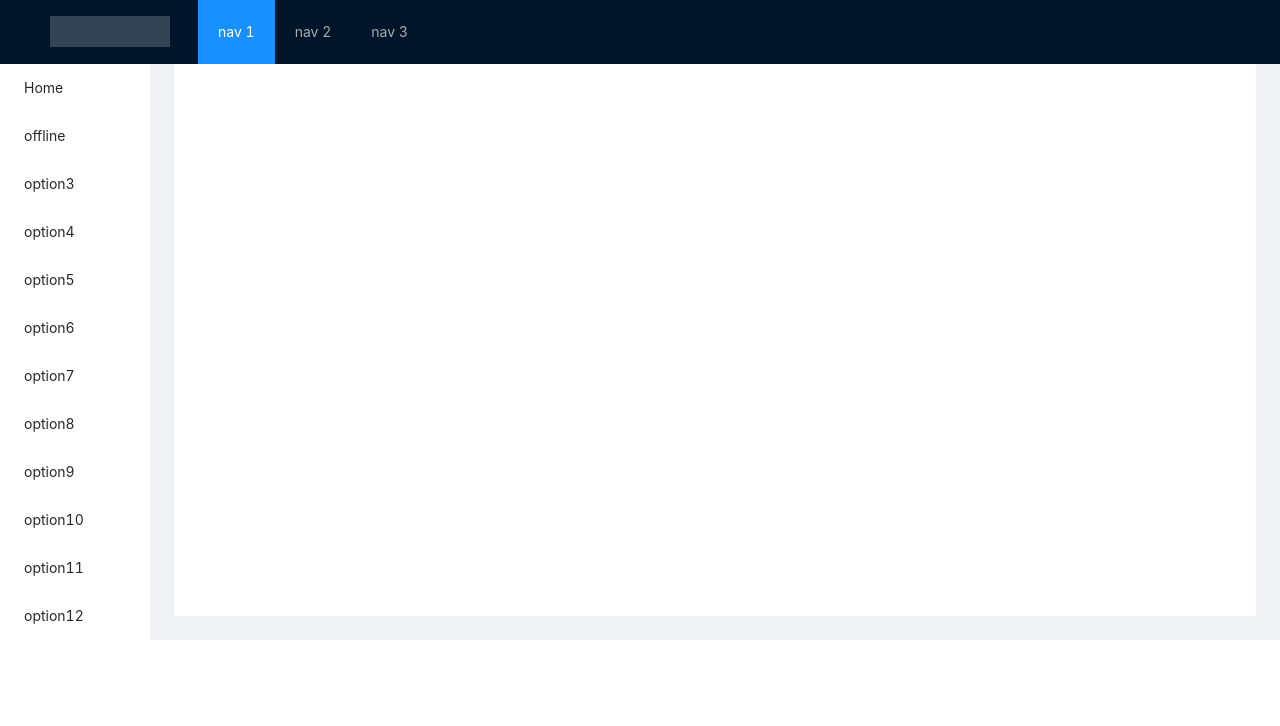
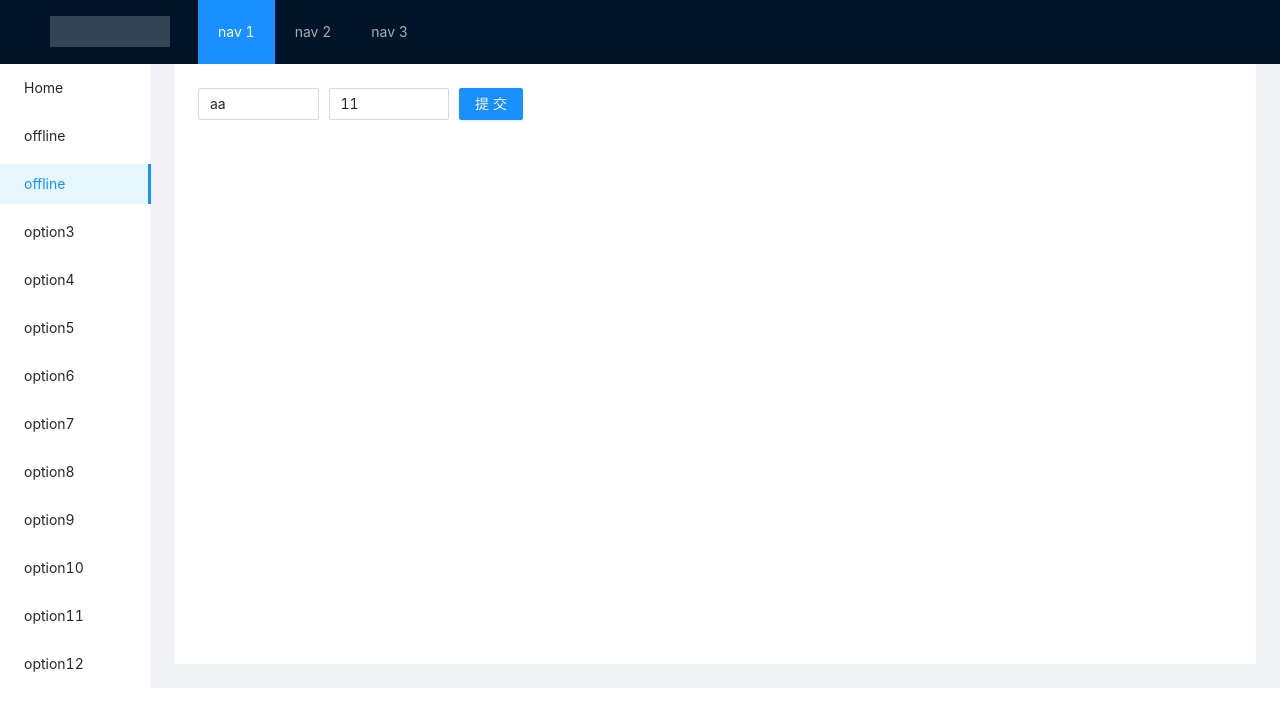
Before and after one commit to zsm85887823/ywzj-offline, a Vue app: page /test in a window 1280 px wide. Shown: the top 726 px of the page. Built offline with nearby package versions, Linux system fonts and the light colour scheme.

Commit message:
增加其他服务器，跨域问题未解决

```diff
--- a/src/App.vue
+++ b/src/App.vue
@@ -20,14 +20,17 @@
           :selectedKeys="selectedKeys1"
           :style="{ height: '100%', borderRight: 0 }"
         >
-
-            <a-menu-item key="">
+          <a-menu-item key="home">
             Home
-              <router-link to="/"/>
+            <router-link to="/home" />
           </a-menu-item>
           <a-menu-item key="offline">
             offline
-                <router-link to="/offline"/>
+            <router-link to="/offline" />
+          </a-menu-item>
+          <a-menu-item key="test">
+            offline
+            <router-link to="/Test" />
           </a-menu-item>
           <a-menu-item key="3">option3</a-menu-item>
           <a-menu-item key="4">option4</a-menu-item>
@@ -39,7 +42,6 @@
           <a-menu-item key="10">option10</a-menu-item>
           <a-menu-item key="11">option11</a-menu-item>
           <a-menu-item key="12">option12</a-menu-item>
-
         </a-menu>
       </a-layout-sider>
       <a-layout style="padding: 0 24px 24px">
@@ -51,7 +53,7 @@
             minHeight: '280px',
           }"
         >
-        <router-view/>
+          <router-view />
         </a-layout-content>
       </a-layout>
     </a-layout>
@@ -72,26 +74,26 @@
 
 <script>
 import { defineComponent, ref, watch } from "vue";
-import { useRoute } from 'vue-router'
+import { useRoute } from "vue-router";
 export default defineComponent({
   name: "App",
   setup() {
-    const selectedKeys1 = ref([""]);
+    const selectedKeys1 = ref(["home"]);
     const selectedKeys2 = ref(["21"]);
-    const openKeys = ref(["sub1"])
 
     // 监测路由，选中对应导航菜单项
-    const route = useRoute()
-    watch(() => route.path, (newValue) => {
-      selectedKeys1.value = [newValue.substring(1)]
-    })
+    const route = useRoute();
+    watch(
+      () => route.path,
+      (newValue) => {
+        selectedKeys1.value = [newValue.substring(1)];
+      }
+    );
 
     return {
       selectedKeys1,
       selectedKeys2,
-      openKeys,
-    }
+    };
   },
-
 });
 </script>
--- a/src/api/battle_task.js
+++ b/src/api/battle_task.js
@@ -2,7 +2,7 @@ import { post } from '@/util/request';
 
 const battleTaskApis = {
     startTask(params) {
-        return post("/battle_task", params)
+        return post("http://134.175.16.92:2555/battle_task", params)
     }
 }
 
--- /dev/null
+++ b/src/api/orign_api.js
@@ -0,0 +1,9 @@
+import { get } from '@/util/request';
+
+const orignApis = {
+    startTask() {
+        return get("/gameChara/queryMapList", )
+    }
+}
+
+export default orignApis
--- a/src/util/request.js
+++ b/src/util/request.js
@@ -1,7 +1,7 @@
 import axios from 'axios';
 
 const instance = axios.create({
-    baseURL: 'http://134.175.16.92:2555'
+    baseURL: 'http://www.yunyingxiaowu.com/foodie-api/'
 })
 
 //请求拦截
--- /dev/null
+++ b/src/views/Test.vue
@@ -0,0 +1,51 @@
+<template>
+  <a-input-group size="default，">
+    <a-row :gutter="10">
+      <a-col :span="3">
+        <a-input v-model:value="battleForm.chara_id" />
+      </a-col>
+      <a-col :span="3">
+        <a-input v-model:value="battleForm.map_id" />
+      </a-col>
+      <a-col :span="3">
+        <a-button type="primary" html-type="submit" @click="startBattle"
+          >提交</a-button
+        >
+      </a-col>
+    </a-row>
+  </a-input-group>
+</template>
+
+<script>
+import { defineComponent , reactive} from "vue";
+import orignApis from "@/api/orign_api";
+export default defineComponent({
+  methods: {
+    onCollapse(collapsed, type) {
+      console.log(collapsed, type);
+    },
+    onBreakpoint(broken) {
+      console.log(broken);
+    },
+  },
+  setup() {
+    const battleForm = reactive({
+      chara_id: "aa",
+      map_id: 11,
+    });
+    const startBattle = async () => {
+      try {
+        const res = await orignApis.startTask();
+        console.log(res);
+      } catch (error) {
+        console.log(error);
+      }
+    };
+    return {
+      battleForm,
+      startBattle,
+    };
+  },
+  name: "Test",
+});
+</script>
```
Also changed, not shown: src/router/index.js (+6 -2 lines), 1 other file (tests, documents, lock files or other folders). Lines whose indentation alone changed are shown as unchanged.
